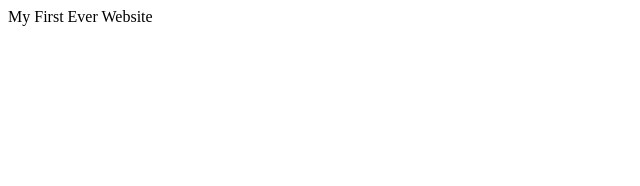
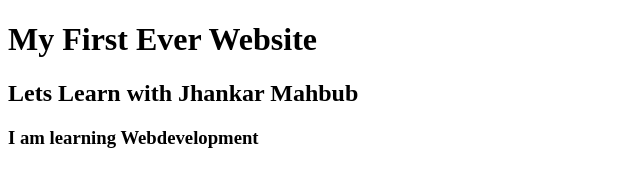
Before and after one commit to nishatrayhan/my-first-website, a plain HTML site: page index.html in a window 1280 px wide. Shown: the whole page, without its empty margins (0-640 px from the left). Drawn offline with Linux system fonts and the light colour scheme.

Commit message:
Learning Git hub

```diff
--- a/index.html
+++ b/index.html
@@ -7,6 +7,8 @@
   <title>Document</title>
 </head>
 <body>
-  My First Ever Website
+  <h1>My First Ever Website</h1>
+  <h2>Lets Learn with Jhankar Mahbub </h2>
+  <h3>I am learning Webdevelopment</h3>
 </body>
 </html>
```
